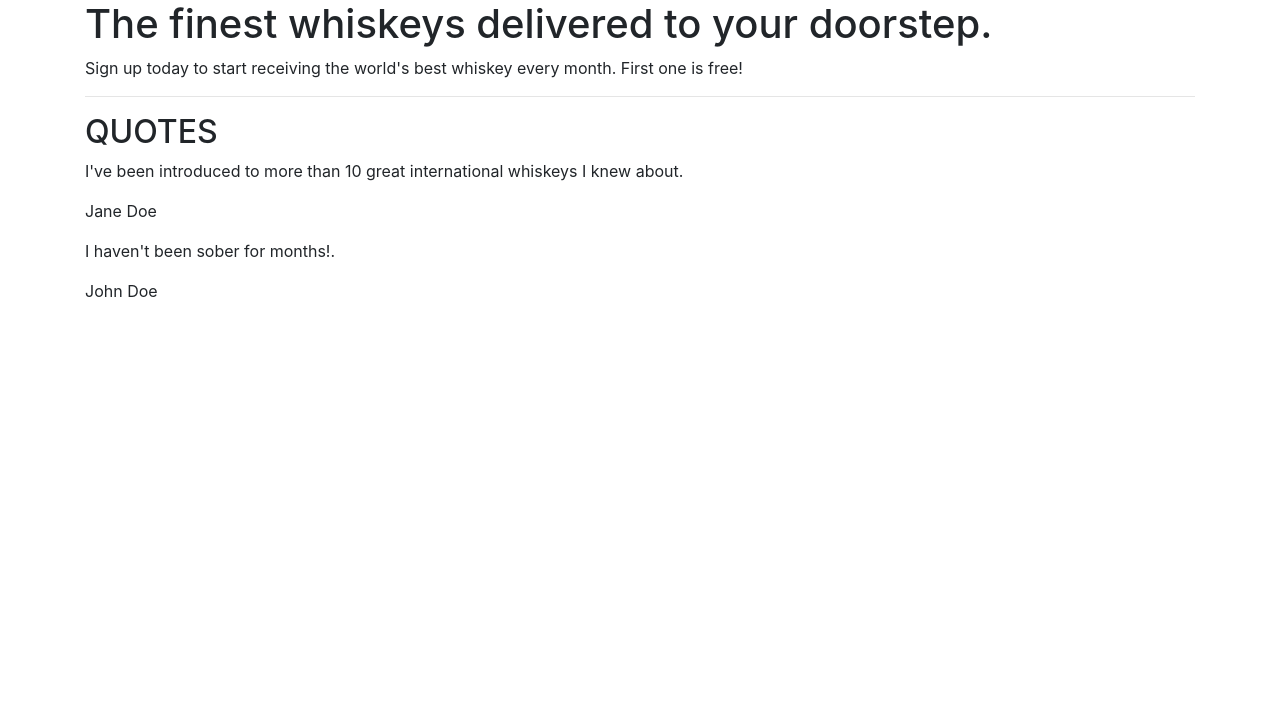
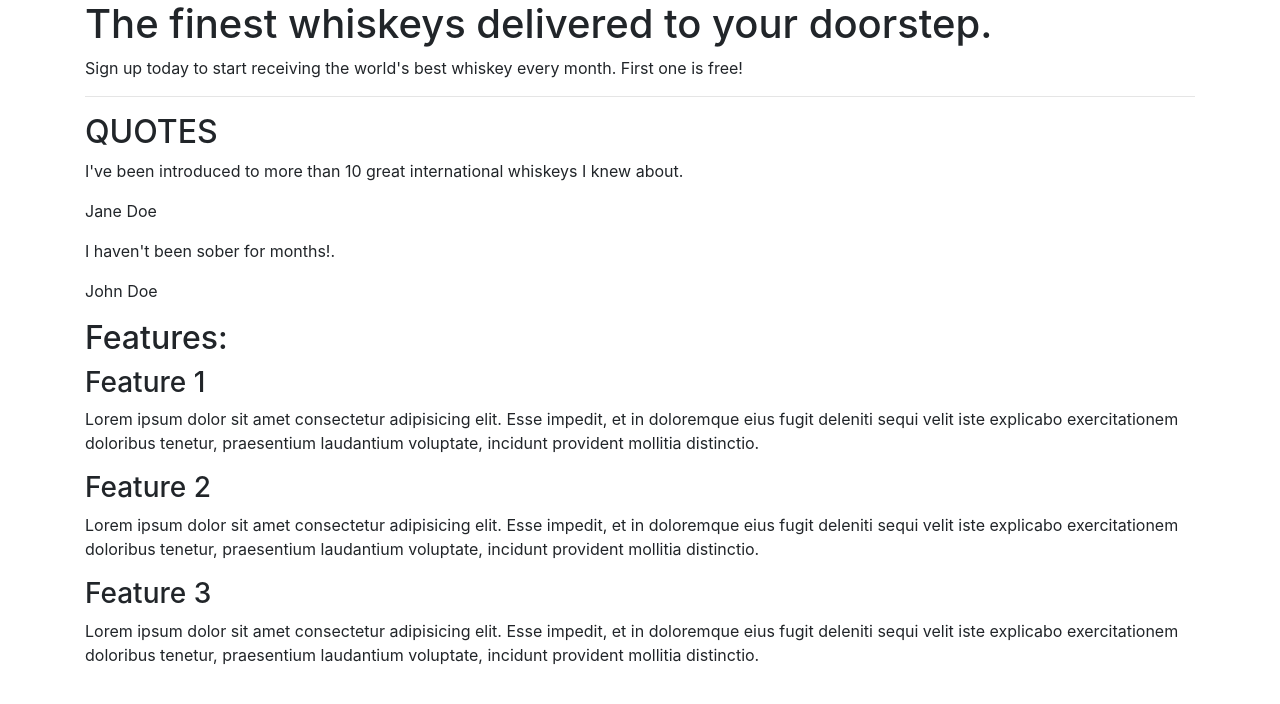
Before and after one commit to student0Zero/Bootstrap-Example, a plain HTML site: page index.html in a window 1280 px wide. Drawn offline with nearby package versions, Linux system fonts and the light colour scheme.

Commit message:
add features section

```diff
--- a/index.html
+++ b/index.html
@@ -42,7 +42,31 @@
         </section>
         <!-- /.quotes end-->
 
+        <!-- features start -->
+        <section class="features">
+            <h2>Features:</h2>
+            <div class="features">
+                <h3>Feature 1</h3>
+                <p>Lorem ipsum dolor sit amet consectetur adipisicing elit. Esse impedit, et in doloremque eius fugit
+                    deleniti sequi velit iste explicabo exercitationem doloribus tenetur, praesentium laudantium
+                    voluptate, incidunt provident mollitia distinctio.</p>
+            </div>
 
+            <div class="features"></div>
+            <h3>Feature 2</h3>
+            <p>Lorem ipsum dolor sit amet consectetur adipisicing elit. Esse impedit, et in doloremque eius fugit
+                deleniti sequi velit iste explicabo exercitationem doloribus tenetur, praesentium laudantium voluptate,
+                incidunt provident mollitia distinctio.</p>
+            </div>
+
+            <div class="features"></div>
+            <h3>Feature 3</h3>
+            <p>Lorem ipsum dolor sit amet consectetur adipisicing elit. Esse impedit, et in doloremque eius fugit
+                deleniti sequi velit iste explicabo exercitationem doloribus tenetur, praesentium laudantium voluptate,
+                incidunt provident mollitia distinctio.</p>
+            </div>
+        </section>
+        <!-- features end -->
     </article>
 </body>
 
```
